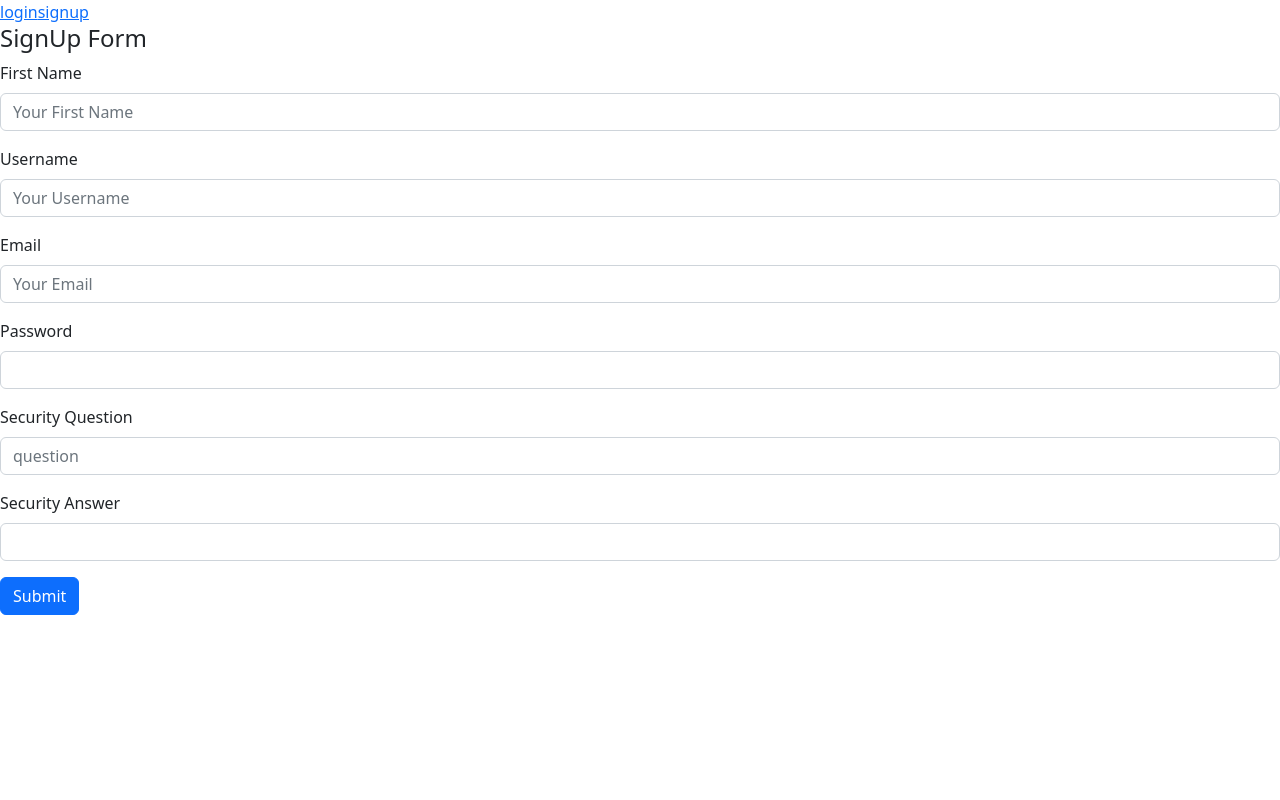
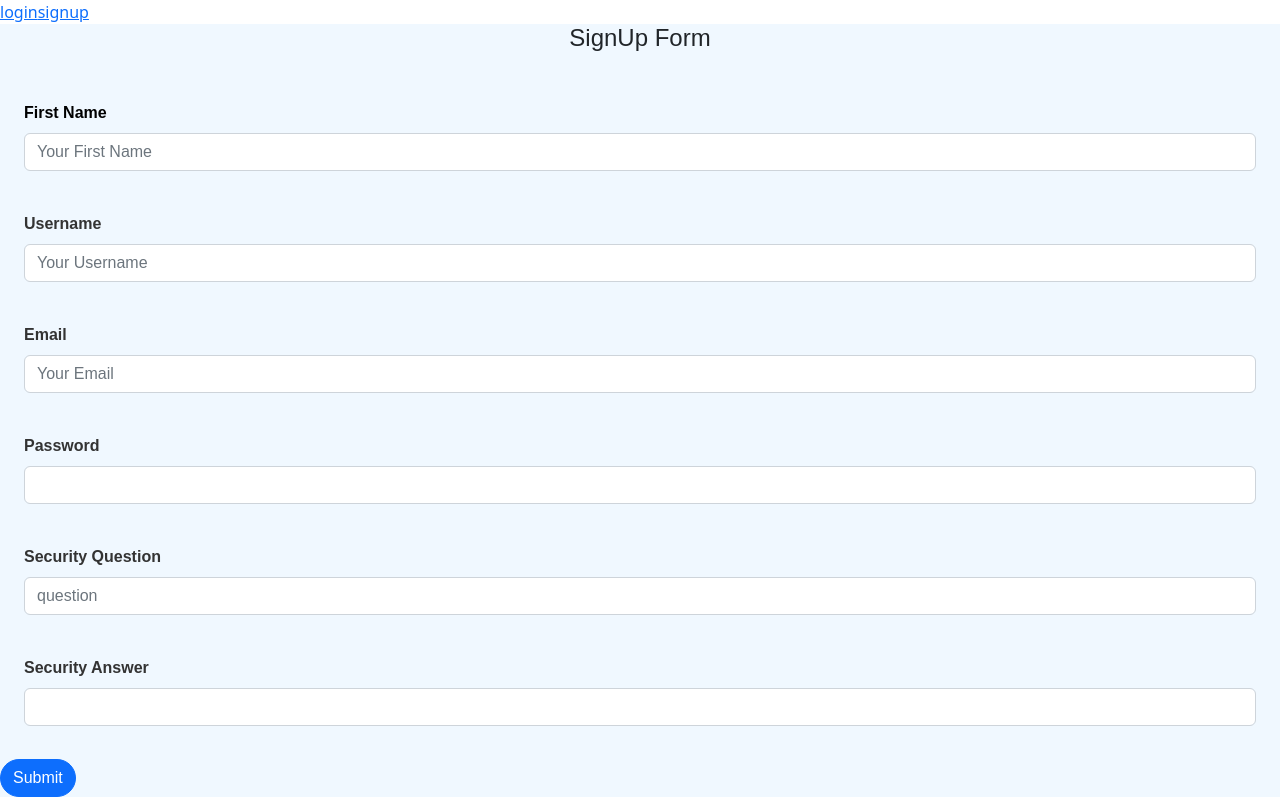
Before and after one commit to miklos-petronia/Project-3-Coding-Bootcamp, a React (Create React App) app in the folder client/: page /signup in a window 1280 px wide. Built offline with nearby package versions, Linux system fonts and the light colour scheme.

Commit message:
css on signup

```diff
--- a/client/src/App.js
+++ b/client/src/App.js
@@ -13,6 +13,7 @@ import SignUp from './pages/Signup';
 import Login from './pages/Login';
 import Header from './components/Header';
 import { LoggedStatusProvider } from './utils/Context';
+import Button from 'react-bootstrap/Button'
 
 const httpLink = createHttpLink({
   uri: '/graphql',
--- /dev/null
+++ b/client/src/pages/Signup.css
@@ -0,0 +1,57 @@
+.body {
+    background-color: aliceblue;
+    font-family: Arial, sans-serif;
+  }
+
+  .form-header {
+    text-align: center;
+    margin-bottom: 40px;
+  }
+
+  .form-header h4 {
+    font-weight: bold;
+    font-size: 28px;
+    color: #333;
+    margin-bottom: 0;
+  }
+
+  .form-group label {
+    font-weight: bold;
+    font-size: 16px;
+    color: #333;
+  }
+
+  .form-control {
+    border-radius: 25px;
+    padding: 18px 25px;
+    font-size: 16px;
+    color: #333;
+    border: none;
+    background-color: #f2f2f2;
+    margin-bottom: 25px;
+  }
+
+  .form-control:focus {
+    box-shadow: none;
+    border-color: #007bff;
+  }
+
+  .btn-submit {
+    background-color: #007bff;
+    border-radius: 25px;
+    padding: 18px 25px;
+    font-size: 16px;
+    font-weight: bold;
+    color: #fff;
+    border: none;
+    transition: background-color 0.3s ease;
+  }
+
+  .btn-submit:hover {
+    background-color: #0062cc;
+  }
+
+  .error {
+    color: red;
+    margin-top: 10px;
+  }
--- a/client/src/pages/Signup.js
+++ b/client/src/pages/Signup.js
@@ -2,6 +2,7 @@ import { useState } from 'react';
 import { Link } from 'react-router-dom';
 import Button from 'react-bootstrap/Button'
 import Form from 'react-bootstrap/Form';
+import './Signup.css'
 
 import { useMutation } from '@apollo/client';
 import { MUTATION_CREATE_USER } from '../utils/mutations';
@@ -41,48 +42,62 @@ const SignUp = () => {
     }
   };
 
+
+
+
   return (
     <div>
-      <h4>SignUp Form</h4>
+      <body className='body'>
+      <h4 className='form-header'>SignUp Form</h4>
     <Form onSubmit={signUpSubmit}>
-      <Form.Group className="mb-3" >
-        <Form.Label>First Name</Form.Label>
-        <Form.Control type="text" name="firstName" value={signUpForm.firstName} onChange={inputSignUp} placeholder="Your First Name" />
+      <Form.Group className="hidden md:inline bg-slate-900 text-black px-4 lg:px-8 py-2 lg:py-4 rounded-full dark:bg-slate-800" >
+        <Form.Label className='fw-bold '>First Name</Form.Label>
+        <Form.Control type="text"  class="form-control" name="firstName" value={signUpForm.firstName} onChange={inputSignUp} placeholder="Your First Name " />
       </Form.Group>
-
-      <Form.Group className="mb-3" >
-        <Form.Label>Username</Form.Label>
+    <div class="form-group">
+      <Form.Group className="hidden md:inline bg-slate-900 text-black px-4 lg:px-8 py-2 lg:py-4 rounded-full dark:bg-slate-800" >
+        <Form.Label className='fw-bold'>Username</Form.Label>
         <Form.Control type="text" name="userName" value={signUpForm.userName} onChange={inputSignUp} placeholder="Your Username" />
       </Form.Group>
+      </div>
+      <div class="form-group">
+      <Form.Group className="hidden md:inline bg-slate-900 text-black px-4 lg:px-8 py-2 lg:py-4 rounded-full dark:bg-slate-800" >
+        <Form.Label className='fw-bold'>Email</Form.Label>
+        <Form.Control type="email" class="form-control" name="userEmail" value={signUpForm.userEmail} onChange={inputSignUp} placeholder="Your Email" />
+      </Form.Group>
+      </div>
 
-      <Form.Group className="mb-3" >
-        <Form.Label>Email</Form.Label>
-        <Form.Control type="email" name="userEmail" value={signUpForm.userEmail} onChange={inputSignUp} placeholder="Your Email" />
+      <div class="form-group">
+      <Form.Group className="hidden md:inline bg-slate-900 text-black px-4 lg:px-8 py-2 lg:py-4 rounded-full dark:bg-slate-800" >
+        <Form.Label className='fw-bold'>Password</Form.Label>
+        <Form.Control type="password" class="form-control" name="userPwd" value={signUpForm.userPwd} onChange={inputSignUp} />
       </Form.Group>
+      </div>
 
-      <Form.Group className="mb-3" >
-        <Form.Label>Password</Form.Label>
-        <Form.Control type="password" name="userPwd" value={signUpForm.userPwd} onChange={inputSignUp} />
+      <div class="form-group">
+      <Form.Group className="hidden md:inline bg-slate-900 text-black px-4 lg:px-8 py-2 lg:py-4 rounded-full dark:bg-slate-800" >
+        <Form.Label className='fw-bold' >Security Question</Form.Label>
+        <Form.Control type="text" class="form-control" name="question" value={signUpForm.question} onChange={inputSignUp} placeholder="question" />
       </Form.Group>
+      </div>
 
-      <Form.Group className="mb-3" >
-        <Form.Label>Security Question</Form.Label>
-        <Form.Control type="text" name="question" value={signUpForm.question} onChange={inputSignUp} placeholder="question" />
+      <div class="form-group">
+      <Form.Group className="hidden md:inline bg-slate-900 text-black px-4 lg:px-8 py-2 lg:py-4 rounded-full dark:bg-slate-800" >
+        <Form.Label className='fw-bold'>Security Answer</Form.Label>
+        <Form.Control type="password" class="form-control" name="answer" value={signUpForm.answer} onChange={inputSignUp}  />
       </Form.Group>
+      </div>
 
-      <Form.Group className="mb-3" >
-        <Form.Label>Security Answer</Form.Label>
-        <Form.Control type="password" name="answer" value={signUpForm.answer} onChange={inputSignUp}  />
-      </Form.Group>
-
-      <Button variant="primary" type="submit">
+      <Button variant="primary rounded-pill hover" type="submit" class="btn-submit" >
         Submit
       </Button>
     </Form>
     {error && (
-      <p>{error.message}</p>
+      <p class="error">{error.message}</p>
     )}
+    </body>
    </div>
+
   );
 };
 
--- a/package.json
+++ b/package.json
@@ -18,6 +18,8 @@
   },
   "dependencies": {
     "@stripe/stripe-js": "^1.48.0",
-    "react": "^18.2.0"
+    "bootstrap": "^5.2.3",
+    "react": "^18.2.0",
+    "react-bootstrap": "^2.7.2"
   }
 }
```
